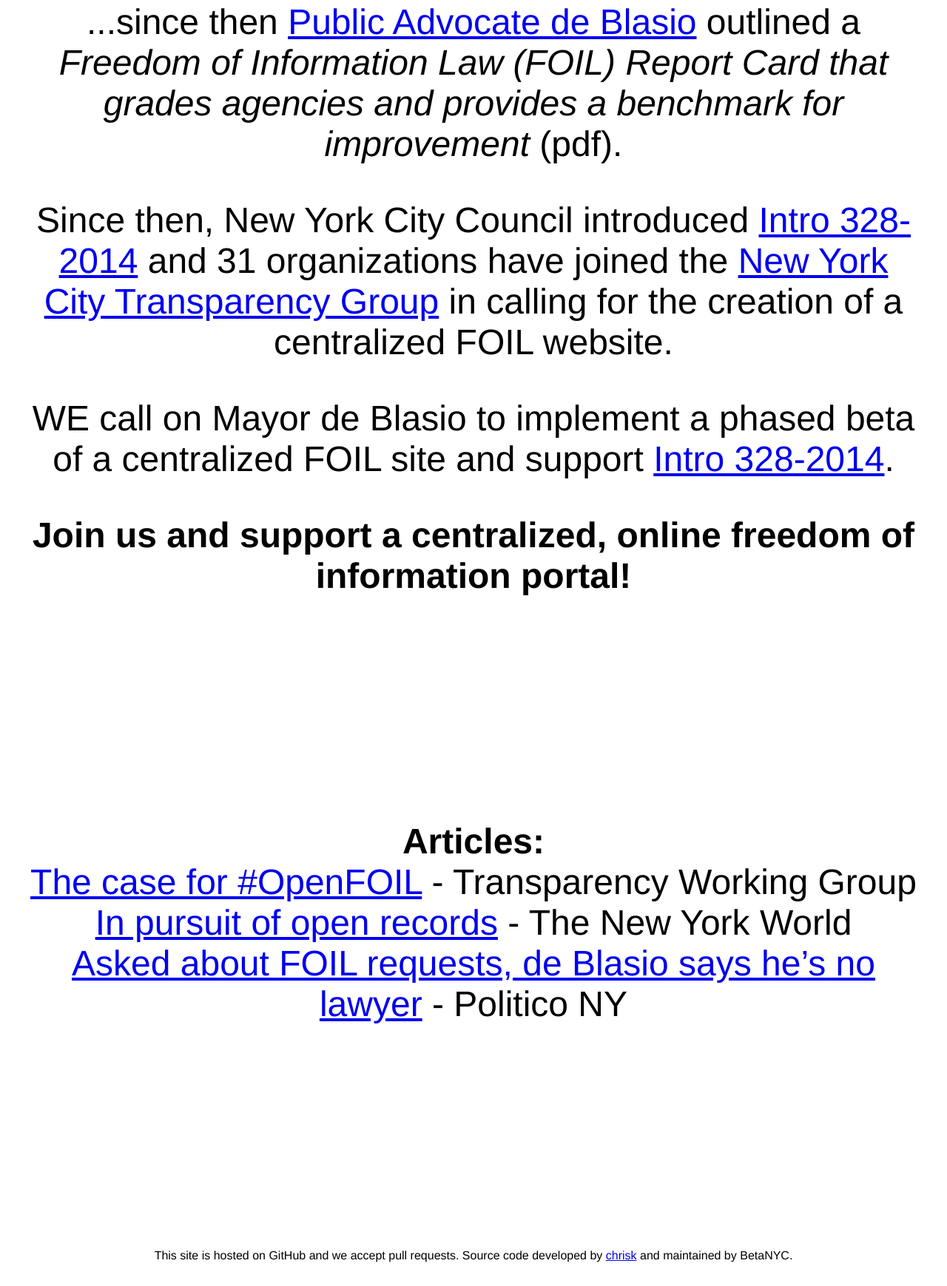
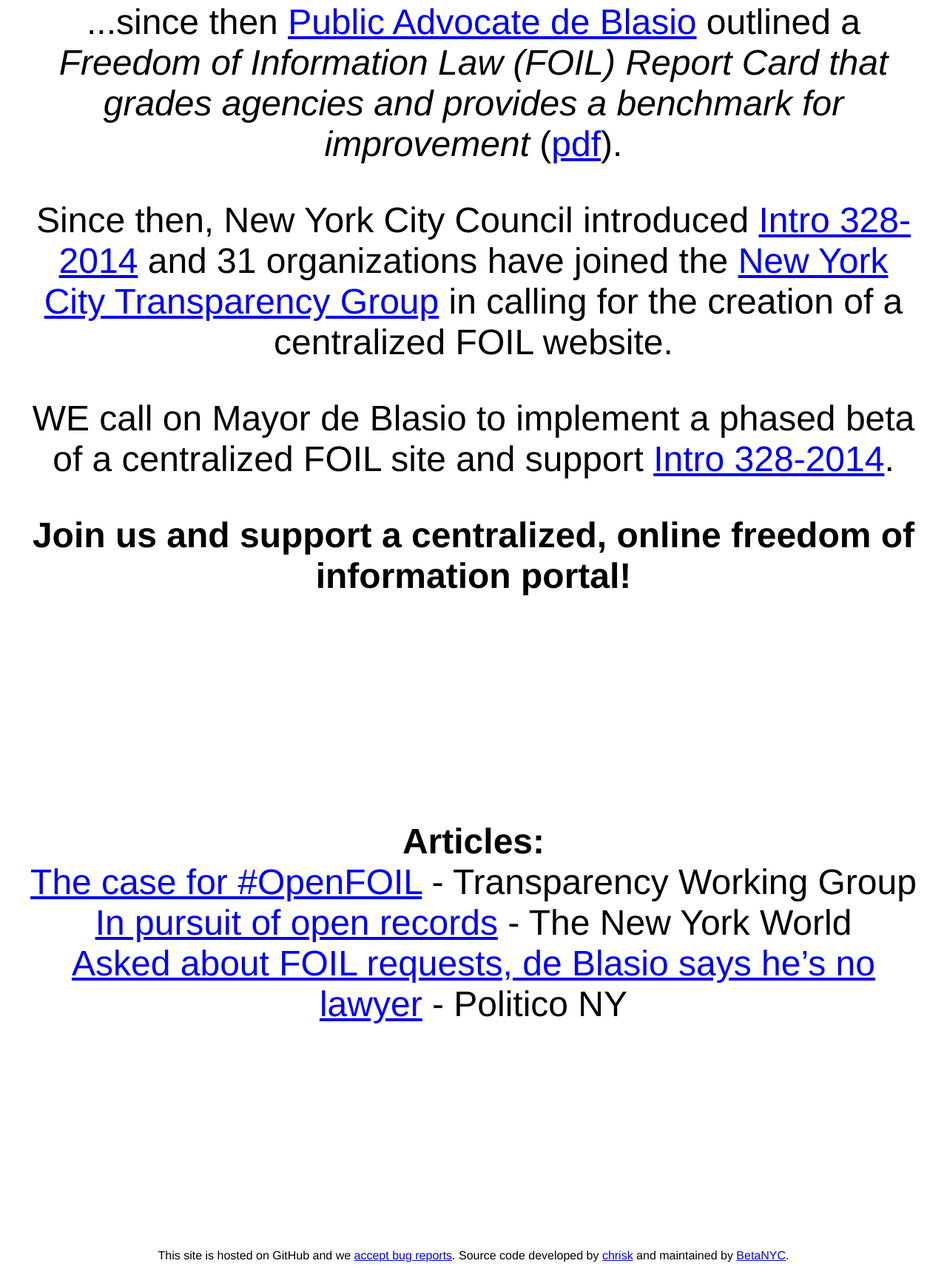
Before and after one commit to joelbcastillo/OpenFOIL, a plain HTML site: page index.html in a window 1280 px wide. Shown: the part 680-2419 px from the top of the page at 74% size. Drawn offline with Linux system fonts and the light colour scheme.

```diff
--- a/index.html
+++ b/index.html
@@ -98,7 +98,7 @@
 
 <body>
 	<h1></h1>
-  <h2>...since then <a href="http://archive.advocate.nyc.gov/foil/report" target="_blank">Public Advocate de Blasio</a> outlined a <em>Freedom of Information Law (FOIL) Report Card that grades agencies and provides a benchmark for improvement</em> (pdf).<p><p>
+  <h2>...since then <a href="http://archive.advocate.nyc.gov/foil/report" target="_blank">Public Advocate de Blasio</a> outlined a <em>Freedom of Information Law (FOIL) Report Card that grades agencies and provides a benchmark for improvement</em> (<a href="https://github.com/BetaNYC/OpenFOIL/blob/gh-pages/Breaking-Through-Bureaucracy-Evaluating-Government-Responsiveness-to-Information-Requests-in-New-York-City.pdf" target="_blank">pdf</a>).<p><p>
 
 Since then, New York City Council introduced <a href="http://legistar.council.nyc.gov/LegislationDetail.aspx?ID=1796964&GUID=125D4F8F-E4DE-47CA-882D-2C607A5EA819&Options=&Search=" target="_blank">Intro 328-2014</a> and 31 organizations have joined the <a href="http://nyctwg.org/openfoil/" target="_blank">New York City Transparency Group</a> in calling for the creation of a centralized FOIL website.<p><p>
 
@@ -133,7 +133,7 @@ WE call on Mayor de Blasio to implement a phased beta of a centralized FOIL site
 <p> <p>
 
 
-<h3>This site is hosted on GitHub and we accept pull requests. Source code developed by <a href="https://github.com/chrisk/single-serving-counter" target="_blank">chrisk</a> and maintained by BetaNYC.</h3>
+<h3>This site is hosted on GitHub and we <a href="https://github.com/BetaNYC/OpenFOIL/issues/new" target="_blank">accept bug reports</a>. Source code developed by <a href="https://github.com/chrisk/single-serving-counter" target="_blank">chrisk</a> and maintained by <a href="https://github.com/BetaNYC/OpenFOIL" target="_blank">BetaNYC</a>.</h3>
 
 
 </body>
```
